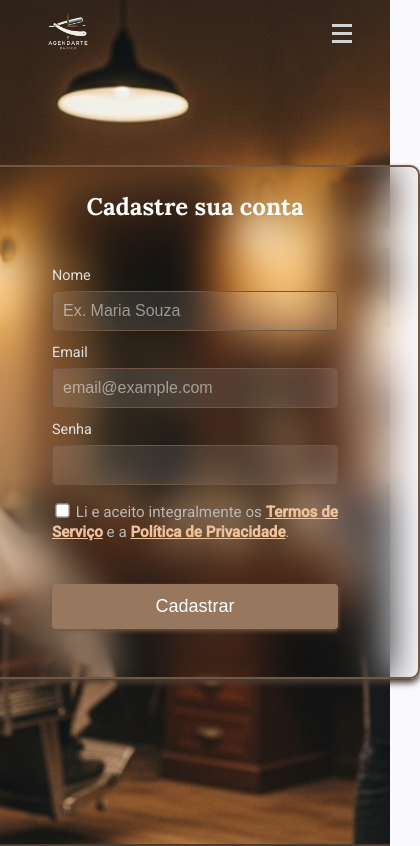
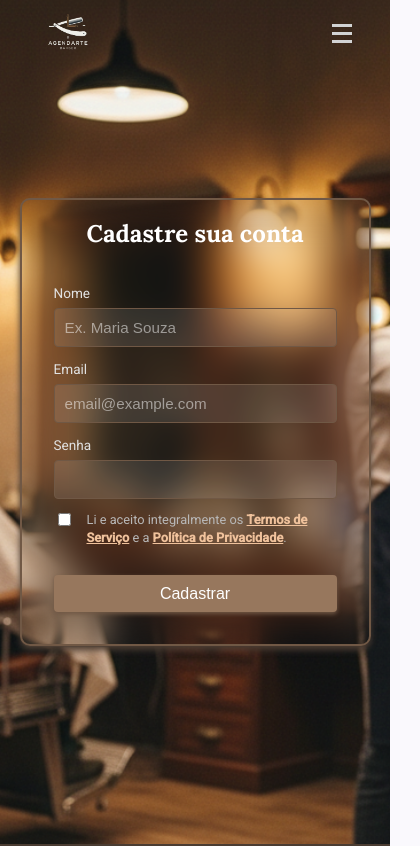
Before and after one commit to mateus-pa/barber-services-front-end, an Angular app: page /cadastro in a window 390 px wide. Shown: the top 846 px of the page, 420 px wide, since content can reach past the window. Built offline with nearby package versions, Linux system fonts and the light colour scheme.

Commit message:
feat: adiciona responsividade form cadastro

```diff
--- a/src/app/components/form-cadastro/form-cadastro.css
+++ b/src/app/components/form-cadastro/form-cadastro.css
@@ -1,3 +1,4 @@
+/* Seu CSS existente */
 .cadastro-container {
   display: flex;
   flex-direction: column;
@@ -10,7 +11,7 @@
   box-shadow: 0 4px 6px var(--marrom-escuro);
   border-radius: 10px;
   margin: 5rem 0;
-  width: 450px;
+  width: 450px; /* Largura padrão para desktop */
   gap: 1.875rem;
 }
 
@@ -116,14 +117,23 @@ h2 {
   font-size: 0.95rem;
 }
 
-.lgpd input {
+/* Garante que o checkbox e o label fiquem alinhados, se necessário */
+.lgpd label {
+  display: inline; /* ou inline-block */
+  margin-left: 5px; /* Espaço entre o checkbox e o texto */
+}
+
+.lgpd input[type='checkbox'] {
   transform: scale(1.1);
+  vertical-align: middle; /* Alinha o checkbox verticalmente com o texto */
 }
 
 .lgpd a {
   color: var(--marrom-muito-claro);
   font-weight: bold;
   transition: all 0.3s ease;
+  /* Adicionar quebra de linha para links longos em telas pequenas */
+  word-break: break-word;
 }
 
 .lgpd a:hover {
@@ -152,3 +162,78 @@ h2 {
     transform: rotate(360deg);
   }
 }
+
+/* --- Media Queries para Responsividade --- */
+
+/* Telas menores que 600px (Ex: a maioria dos celulares) */
+@media (max-width: 600px) {
+  .cadastro-container {
+    /* Permite que o container ocupe a maior parte da tela, com margem */
+    width: 90%;
+    max-width: 450px; /* Mantém um limite superior */
+    margin: 2rem auto; /* Centraliza verticalmente e reduz margem */
+    padding: 0 1rem; /* Reduz o padding interno */
+    gap: 1.25rem; /* Reduz o espaçamento entre elementos */
+  }
+
+  form {
+    padding: 0 1rem; /* Reduz o padding do formulário */
+    max-width: 100%;
+  }
+
+  h2 {
+    font-size: 1.5rem; /* Reduz o tamanho do título */
+    margin-top: 1.5rem;
+  }
+
+  .form-field label {
+    font-size: 0.85rem; /* Reduz o tamanho da fonte dos labels */
+  }
+
+  .text-input {
+    font-size: 0.95rem; /* Reduz o tamanho da fonte dos inputs */
+  }
+
+  .lgpd {
+    /* Adiciona flexbox para melhor controle do alinhamento em telas pequenas */
+    display: flex;
+    align-items: flex-start; /* Alinha o input e o texto no topo */
+    gap: 0.5rem; /* Espaçamento entre checkbox e label */
+    margin-bottom: 1.25rem; /* Reduz a margem inferior */
+    margin-top: 0;
+  }
+
+  .lgpd input[type='checkbox'] {
+    flex-shrink: 0; /* Impede que o checkbox diminua */
+    transform: scale(1); /* Reduz um pouco o scale */
+    margin-top: 2px; /* Ajusta o alinhamento visual */
+  }
+
+  .lgpd label {
+    font-size: 0.8rem; /* Reduz o tamanho da fonte do texto de termos */
+    line-height: 1.4; /* Melhora a legibilidade do texto de termos */
+    display: block; /* Ocupa a largura restante */
+  }
+
+  .btn-cadastrar {
+    font-size: 1rem; /* Reduz o tamanho da fonte do botão */
+    padding: 0.6rem;
+    margin-bottom: 2rem;
+  }
+}
+
+/* Telas muito pequenas (Ex: iPhone SE, dispositivos com menos de 375px) */
+@media (max-width: 375px) {
+  .cadastro-container {
+    padding: 0 0.5rem;
+  }
+
+  form {
+    padding: 0 0.5rem;
+  }
+
+  .lgpd a {
+    /* Garante que links longos não quebrem o layout */
+    overflow-wrap: break-word;
+  }
+}
```
